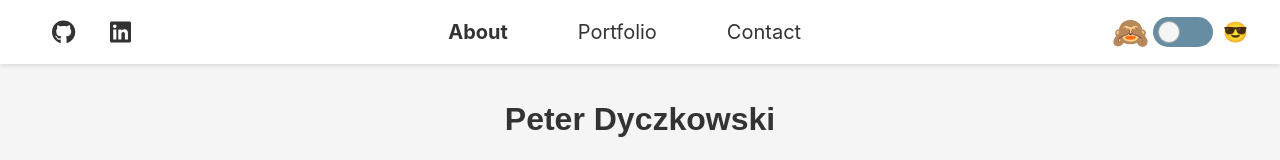
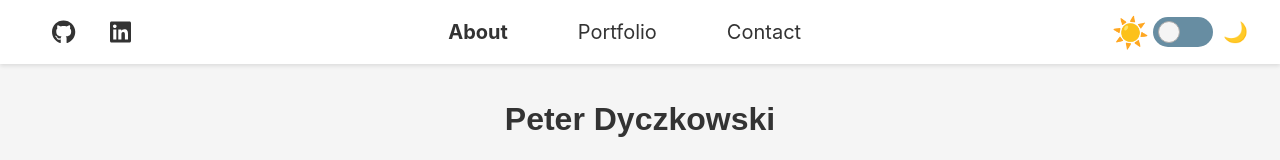
Before and after one commit to PD1996/portfoliowebsite, a React (Create React App) app: page / in a window 1280 px wide. Shown: the top 160 px of the page. Built offline with nearby package versions, Linux system fonts and the light colour scheme.

Commit message:
Update DarkModeToggle emojis

```diff
--- a/src/components/Navbar/DarkModeToggle.js
+++ b/src/components/Navbar/DarkModeToggle.js
@@ -6,7 +6,7 @@ function DarkModeToggle({ onToggleDarkMode, isDarkMode, className }) {
       <span
         className={`toggle-emoji light-emoji ${!isDarkMode ? "enlarged" : ""}`}
       >
-        🙈
+        ☀️
       </span>
       <div className="toggle-wrapper">
         <input
@@ -23,7 +23,7 @@ function DarkModeToggle({ onToggleDarkMode, isDarkMode, className }) {
       <span
         className={`toggle-emoji dark-emoji ${isDarkMode ? "enlarged" : ""}`}
       >
-        😎
+        🌙
       </span>
     </div>
   );
```
